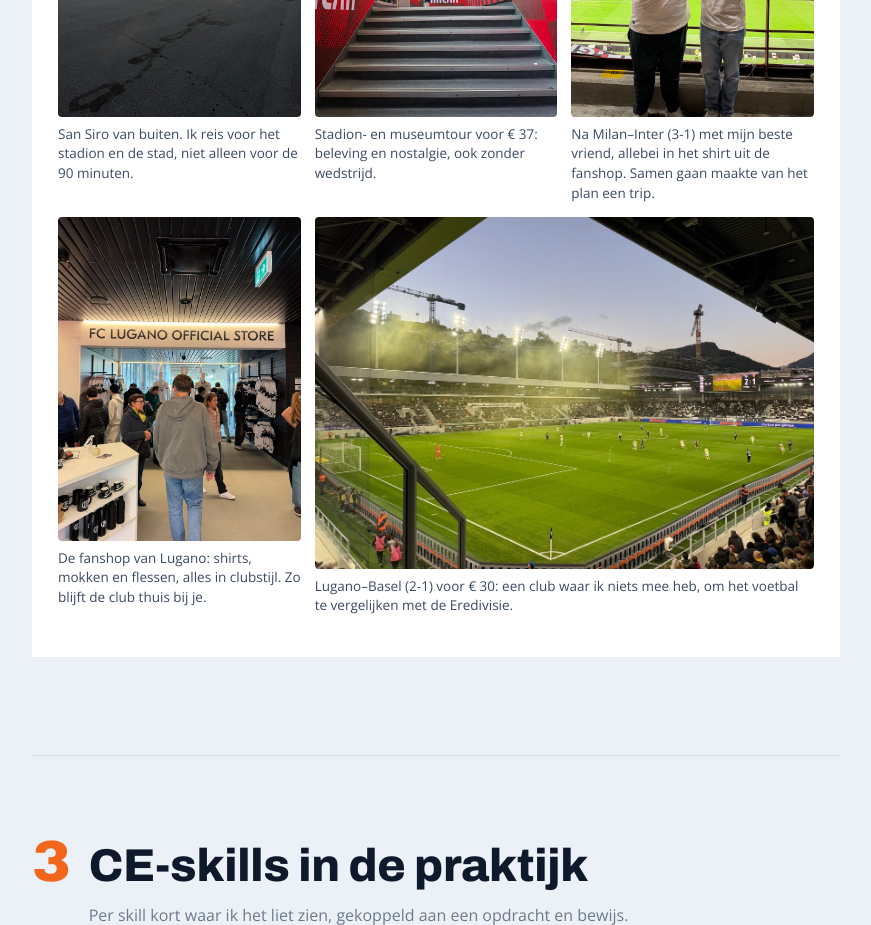
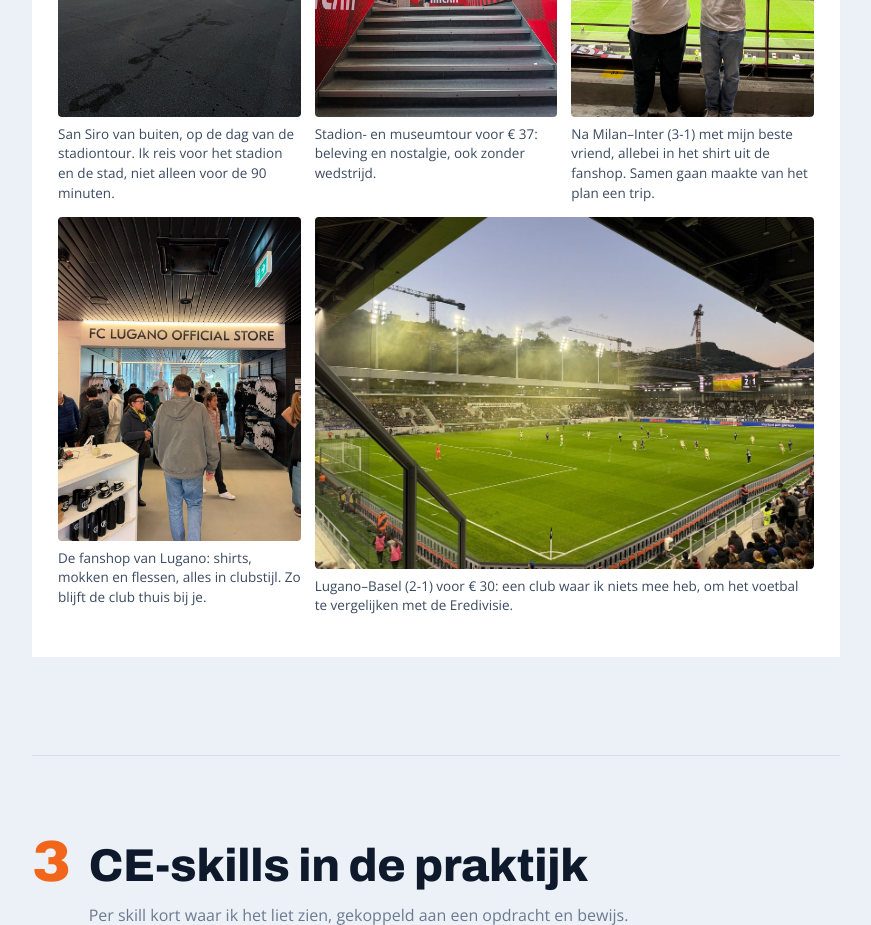
Before and after one commit to wassim023/portfolio-fotos, a plain HTML site: page blok2/index.html in a window 1280 px wide. Shown: the part 4720-5645 px from the top of the page, without its empty margins (204-1075 px from the left). Drawn offline with nearby package versions, Linux system fonts and the light colour scheme.

Commit message:
Blok 2: bijschrift San Siro aangevuld
Co-Authored-By: Claude Opus 5.5 <noreply@anthropic.com>
Claude-Session: https://claude.ai/code/session_017KfwNKu11x2BgRhevt19bL

```diff
--- a/blok2/index.html
+++ b/blok2/index.html
@@ -282,7 +282,7 @@ footer a{color:var(--line)}
         <tbody><tr><td data-l="Opdracht">Wie ben jij als fan?</td><td data-l="Status"><span class="pill busy">Concept klaar</span></td><td data-l="Feedback">Volgt</td><td data-l="Geleerd">Ik ben fan van de beleving, niet alleen van een club. Ik reis ook naar clubs waar ik niets mee heb, en van elke club neem ik een shirt mee als bewijs dat ik er was. Gemak telt waar het de beleving beschermt: bij Milan kon je op je plek pinnen voor drinken, zodat je geen doelpunt mist. Die inzichten vertaalde ik naar idee&euml;n voor HOCKEY5s: een stadsevent, iets verzamelbaars per event en bestellen zonder rij.</td><td data-l="Mijn aandeel">Individueel. Mijn voetbaltrip naar Milaan (Milan&ndash;Inter, 3-1) en Lugano (Lugano&ndash;Basel, 2-1) als bron, gekoppeld aan de kennisbite Customer journey als businesstool.</td></tr></tbody>
       </table>
       <div class="trip">
-        <figure><img src="san-siro.jpg" alt="San Siro van buiten" loading="lazy"><figcaption>San Siro van buiten. Ik reis voor het stadion en de stad, niet alleen voor de 90 minuten.</figcaption></figure>
+        <figure><img src="san-siro.jpg" alt="San Siro van buiten" loading="lazy"><figcaption>San Siro van buiten, op de dag van de stadiontour. Ik reis voor het stadion en de stad, niet alleen voor de 90 minuten.</figcaption></figure>
         <figure><img src="san-siro-tour.jpg" alt="De spelerstunnel tijdens de stadiontour" loading="lazy"><figcaption>Stadion- en museumtour voor &euro;&nbsp;37: beleving en nostalgie, ook zonder wedstrijd.</figcaption></figure>
         <figure><img src="san-siro-derby.jpg" alt="Wassim en zijn beste vriend in Milan-shirts in San Siro" loading="lazy"><figcaption>Na Milan&ndash;Inter (3-1) met mijn beste vriend, allebei in het shirt uit de fanshop. Samen gaan maakte van het plan een trip.</figcaption></figure>
         <figure><img src="lugano-fanshop.jpg" alt="FC Lugano Official Store" loading="lazy"><figcaption>De fanshop van Lugano: shirts, mokken en flessen, alles in clubstijl. Zo blijft de club thuis bij je.</figcaption></figure>
```
